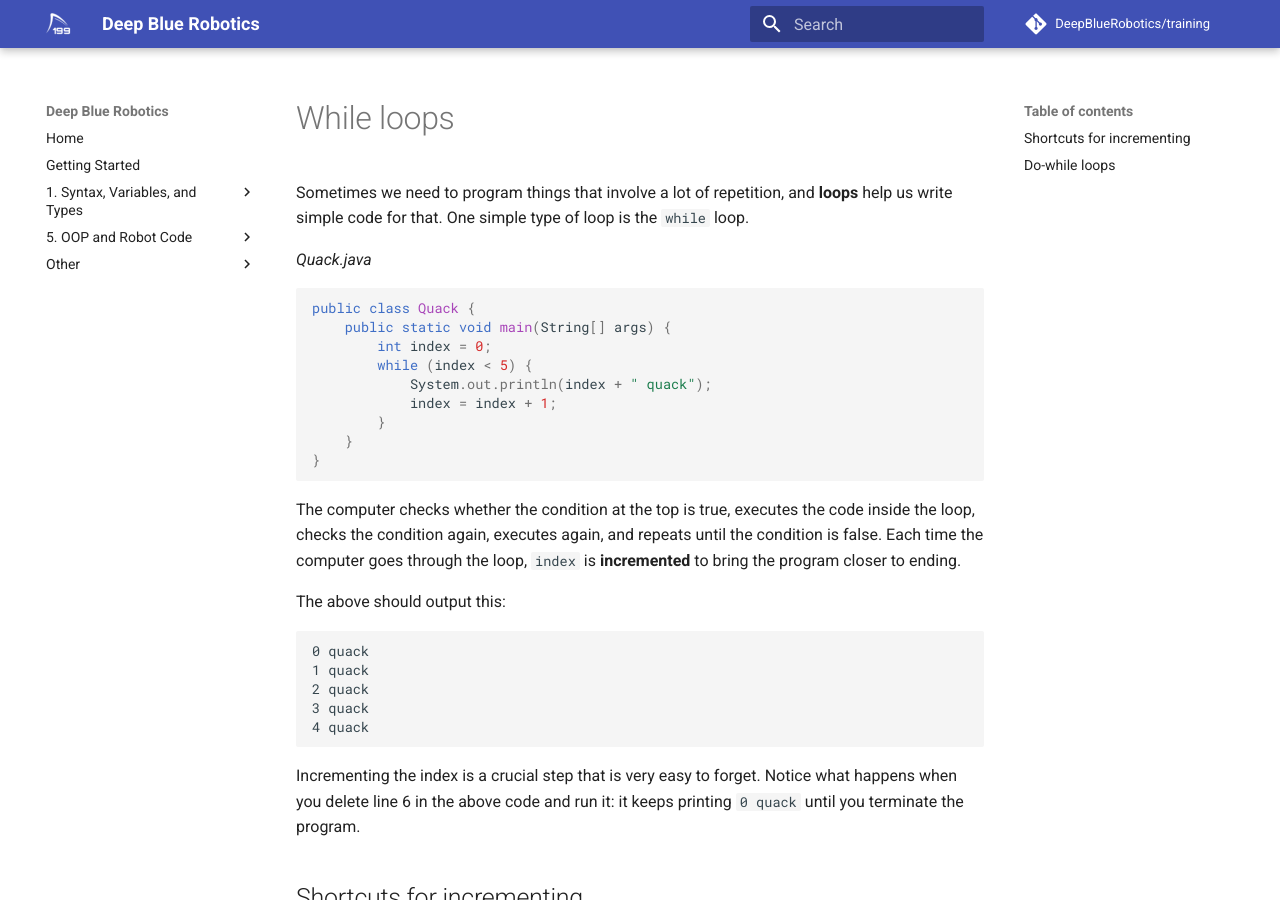
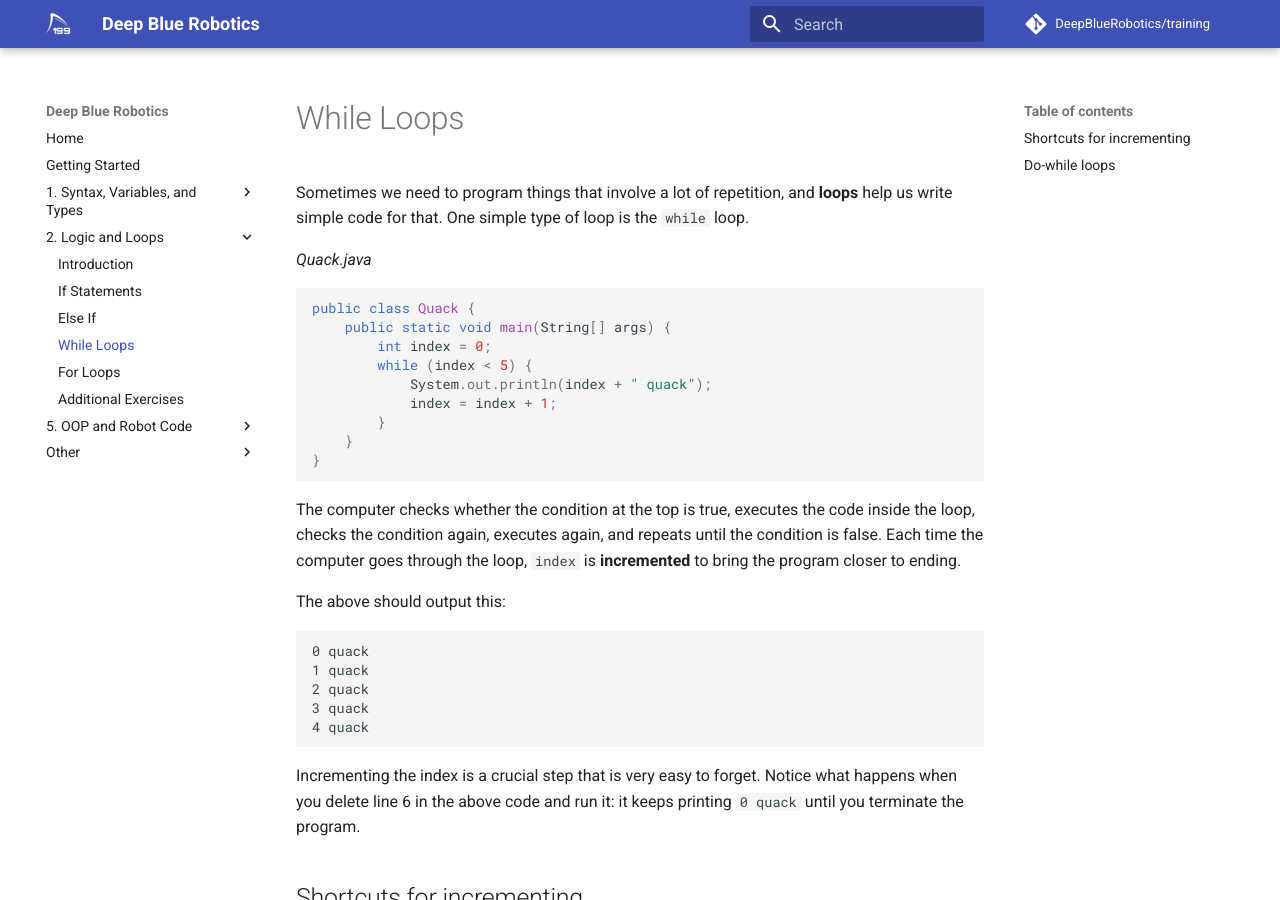
Before and after one commit to DeepBlueRobotics/training, an MkDocs documentation site: the page built from docs/week-2/while-loops.md, in a window 1280 px wide and 900 px high. Built offline with MkDocs 1.6.1 and Material for MkDocs 9.7.7, drawn with Linux system fonts in a browser that asks for light colours; comment, search, counter and statistics services are not loaded.

Commit message:
Fix missing things

```diff
--- a/mkdocs.yml
+++ b/mkdocs.yml
@@ -29,6 +29,13 @@
     - Variables: week-1/variables.md
     - Types: week-1/types.md
     - Additional Exercises: week-1/exercises.md
+  - 2. Logic and Loops:
+    - Introduction: week-2/intro.md
+    - If Statements: week-2/if-else.md
+    - Else If: week-2/else-if.md
+    - While Loops: week-2/while-loops.md
+    - For Loops: week-2/for-loops.md
+    - Additional Exercises: week-2/exercises.md
   - 5. OOP and Robot Code:
     - Introduction: week-5/intro.md
     - Classes and Objects: week-5/classes-objects.md
```
Also changed, not shown: docs/week-2/intro.md (+3 -1 lines).
